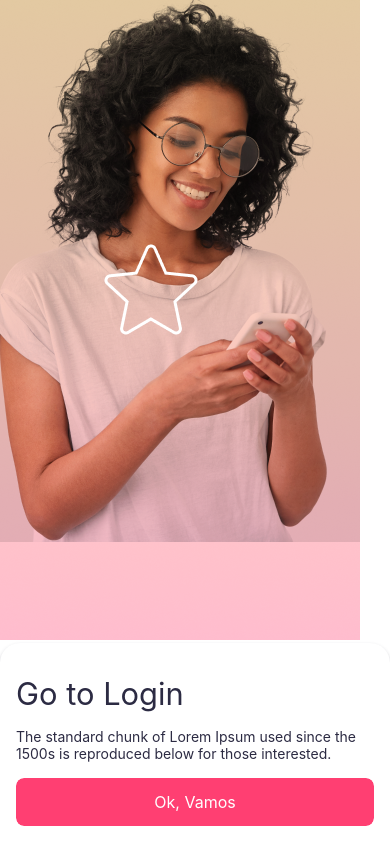
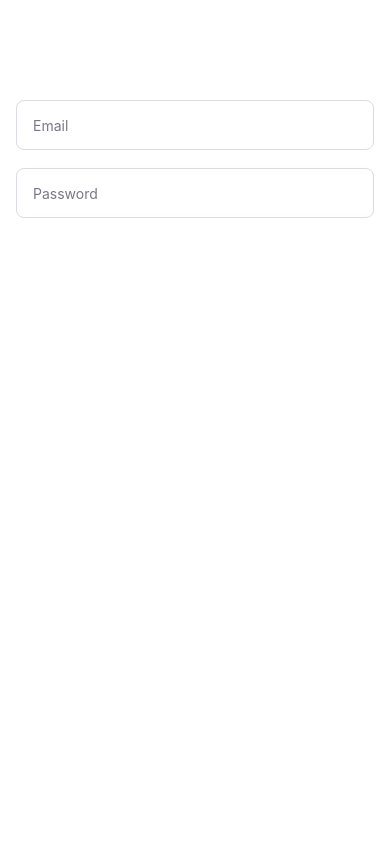
Before and after one commit to Starbem/react-native-starsystem, a React Native app: screen / in a window 390 px wide. Built offline with nearby package versions, Linux system fonts and the light colour scheme.

Commit message:
feat: change input component

```diff
--- a/@types/index.d.ts
+++ /dev/null
@@ -1 +0,0 @@
-declare module '*.png';
--- a/App.tsx
+++ b/App.tsx
@@ -1,8 +1,9 @@
 import React from 'react';
-import {StatusBar, useColorScheme, ImageBackground} from 'react-native';
+import {StatusBar, useColorScheme, View} from 'react-native';
 import {SafeAreaProvider} from 'react-native-safe-area-context';
-import {Button, Text, ContentBox} from './src';
-import bg from './src/helpers/images/stepOne.png';
+import {Input, colors} from './src';
+// @ts-ignore
+// import bg from './src/helpers/images/stepOne.png';
 
 const App = () => {
   const isDarkMode = useColorScheme() === 'dark';
@@ -11,8 +12,35 @@ const App = () => {
   return (
     <SafeAreaProvider>
       <StatusBar barStyle={isDarkMode ? 'light-content' : 'dark-content'} />
-      <ImageBackground source={bg} style={{flex: 1}}>
-        {/* <Tab value={index} onChange={setIndex}>
+
+      <View style={{paddingHorizontal: 16, paddingTop: 100}}>
+        <Input placeholder="Email" placeholderTextColor={colors.grey1} />
+        <Input
+          placeholder="Password"
+          containerStyle={{marginTop: 20}}
+          placeholderTextColor={colors.grey1}
+        />
+
+        {/* <Button title="Solid Button" style={{marginBottom: 10}} />
+
+        <Button
+          title="Outline button"
+          type="outline"
+          variant="secondary"
+          style={{marginBottom: 10}}
+        />
+
+        <Button title="Clear button" type="clear" style={{marginBottom: 10}} />
+
+        <Button
+          title="Loading button"
+          variant="secondary"
+          loading
+          style={{marginBottom: 10}}
+        /> */}
+      </View>
+      {/* <ImageBackground source={bg} style={{flex: 1}}> */}
+      {/* <Tab value={index} onChange={setIndex}>
           <Tab.Item title="Recentes" titleColor="black" />
           <Tab.Item title="Favoritos" titleColor="black" />
           <Tab.Item title="Carinho" titleColor="black" />
@@ -30,7 +58,7 @@ const App = () => {
             <Text h1>Cart</Text>
           </TabView.Item>
         </TabView> */}
-        <ContentBox
+      {/* <ContentBox
           topContent={<Text h2>Go to Login</Text>}
           centerContent={
             <Text>
@@ -39,8 +67,8 @@ const App = () => {
             </Text>
           }
           bottomContent={<Button title="Ok, Vamos" variant="secondary" />}
-        />
-      </ImageBackground>
+        /> */}
+      {/* </ImageBackground> */}
     </SafeAreaProvider>
   );
 };
--- a/src/Input/Input.tsx
+++ b/src/Input/Input.tsx
@@ -150,7 +150,6 @@ export const Input: StarFunctionComponent<
               {
                 color: theme?.colors?.black,
                 fontSize: 14,
-                flex: 1,
                 minHeight: 48,
               },
               inputStyle,
@@ -198,6 +197,7 @@ export const Input: StarFunctionComponent<
 const styles = StyleSheet.create({
   container: {
     width: '100%',
+    height: 48,
   },
   disabledInput: {
     opacity: 0.5,
```
